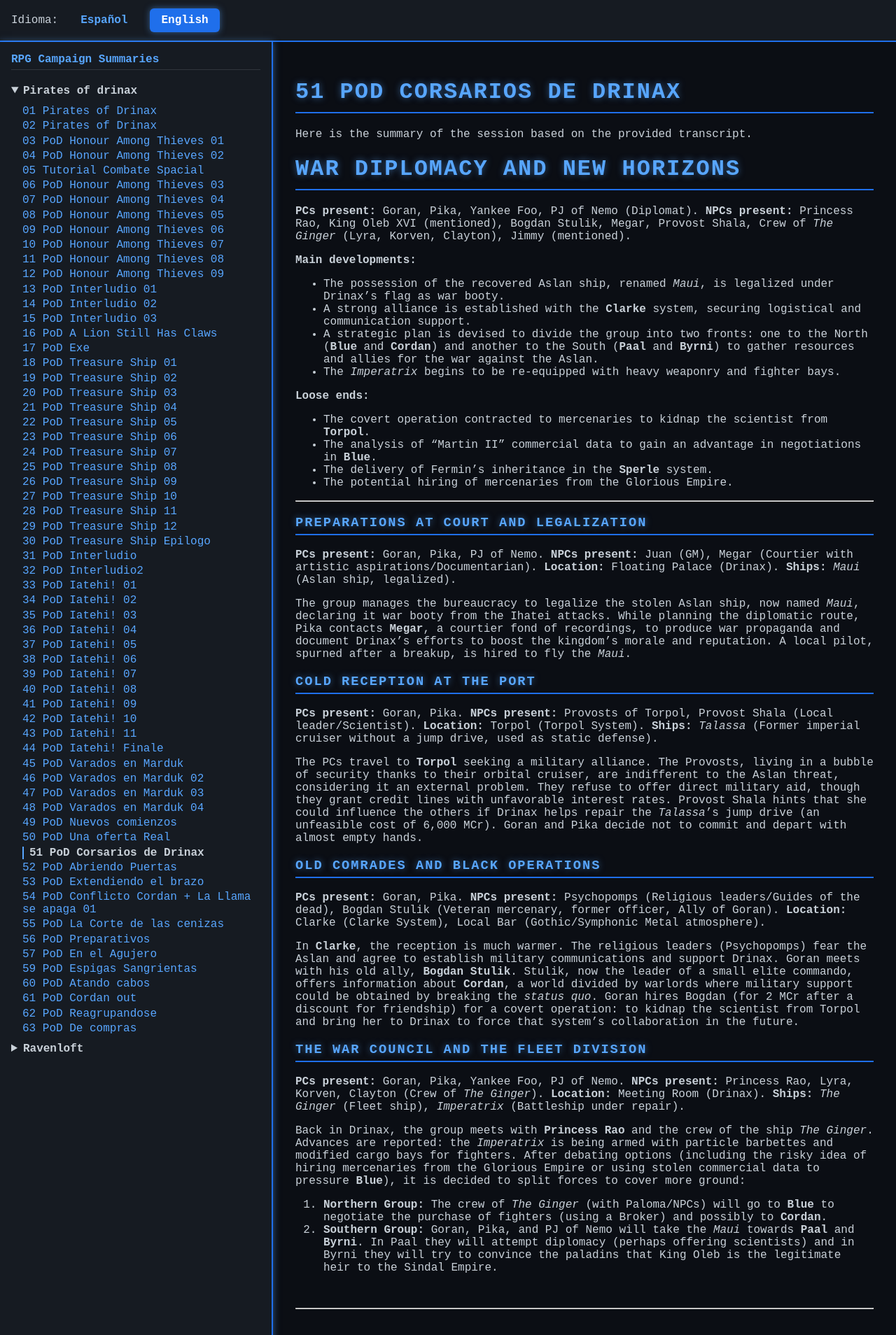
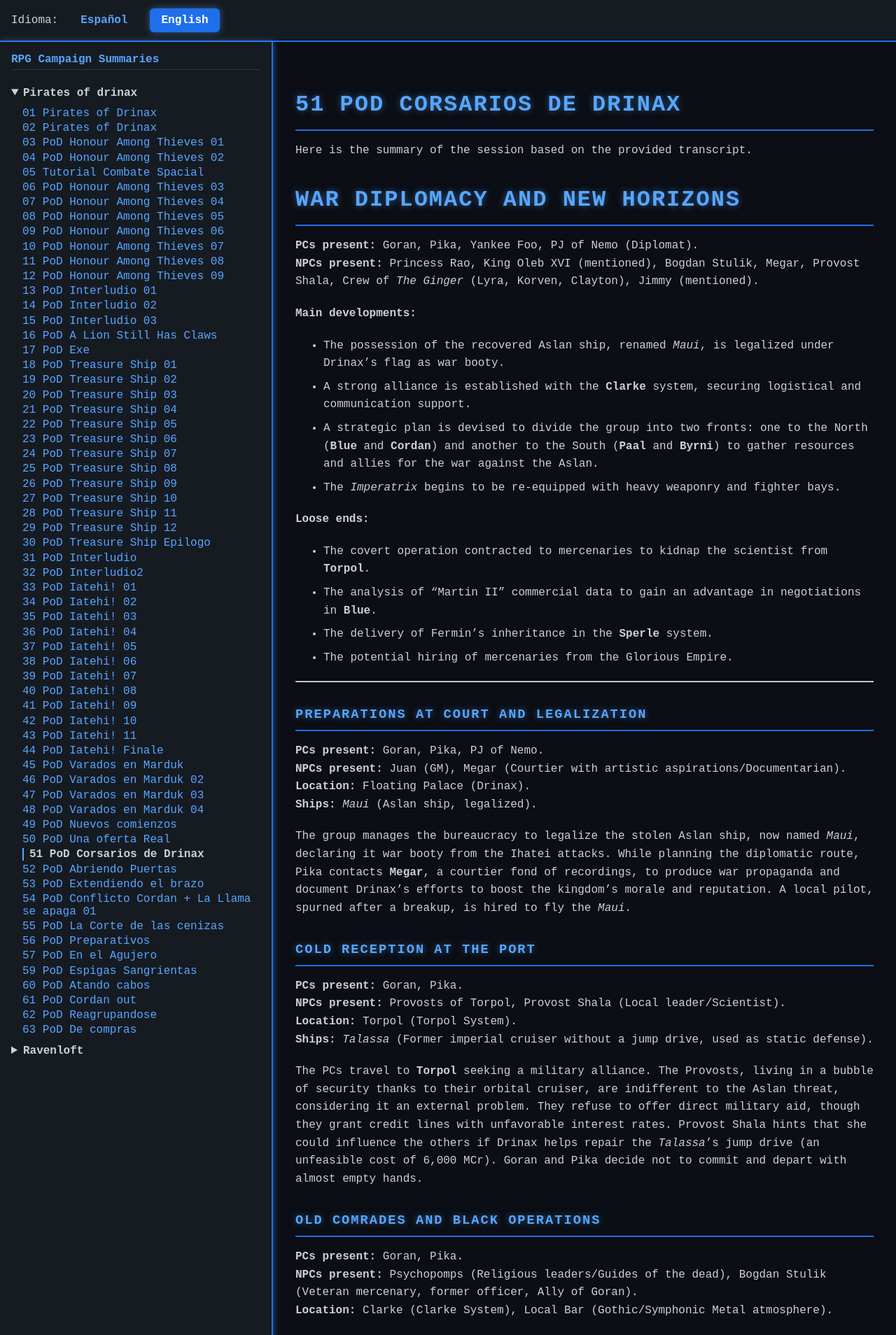
Before and after one commit to ragnarol/ragnarol.github.io, a Jekyll site: the page built from en/pirates-of-drinax/51 - PoD - Corsarios de Drinax - eng.md, in a window 1280 px wide. Shown: the top 1908 px of the page at 70% size. Built offline with Jekyll 4.4.1, drawn with Linux system fonts in a browser that asks for light colours; our own code applies the rules of GitHub Pages for plain Markdown files; comment, search, counter and statistics services are not loaded.

Commit message:
Style fixes

```diff
--- a/_config.yml
+++ b/_config.yml
@@ -1,5 +1,7 @@
 title: RPG Campaign Summaries
 markdown: kramdown
+kramdown:
+  hard_wrap: true
 exclude: [build_site.sh, source, README.md, CNAME]
 
 defaults:
--- a/assets/style.css
+++ b/assets/style.css
@@ -101,6 +101,20 @@ a:hover {
   flex: 1;
   padding: 2rem;
   max-width: 900px;
+  line-height: 1.6;
+}
+
+.content p, .content ul, .content ol, .content blockquote {
+  margin-bottom: 1.25rem;
+}
+
+.content li {
+  margin-bottom: 0.5rem;
+}
+
+.content li > ul, .content li > ol {
+  margin-top: 0.5rem;
+  margin-bottom: 0;
 }
 
 pre, code {
@@ -120,6 +134,8 @@ code {
 h1, h2, h3 {
   border-bottom: 1px solid var(--border);
   padding-bottom: 0.3em;
+  margin-top: 2rem;
+  margin-bottom: 1rem;
 }
 
 @media (max-width: 800px) {
```
